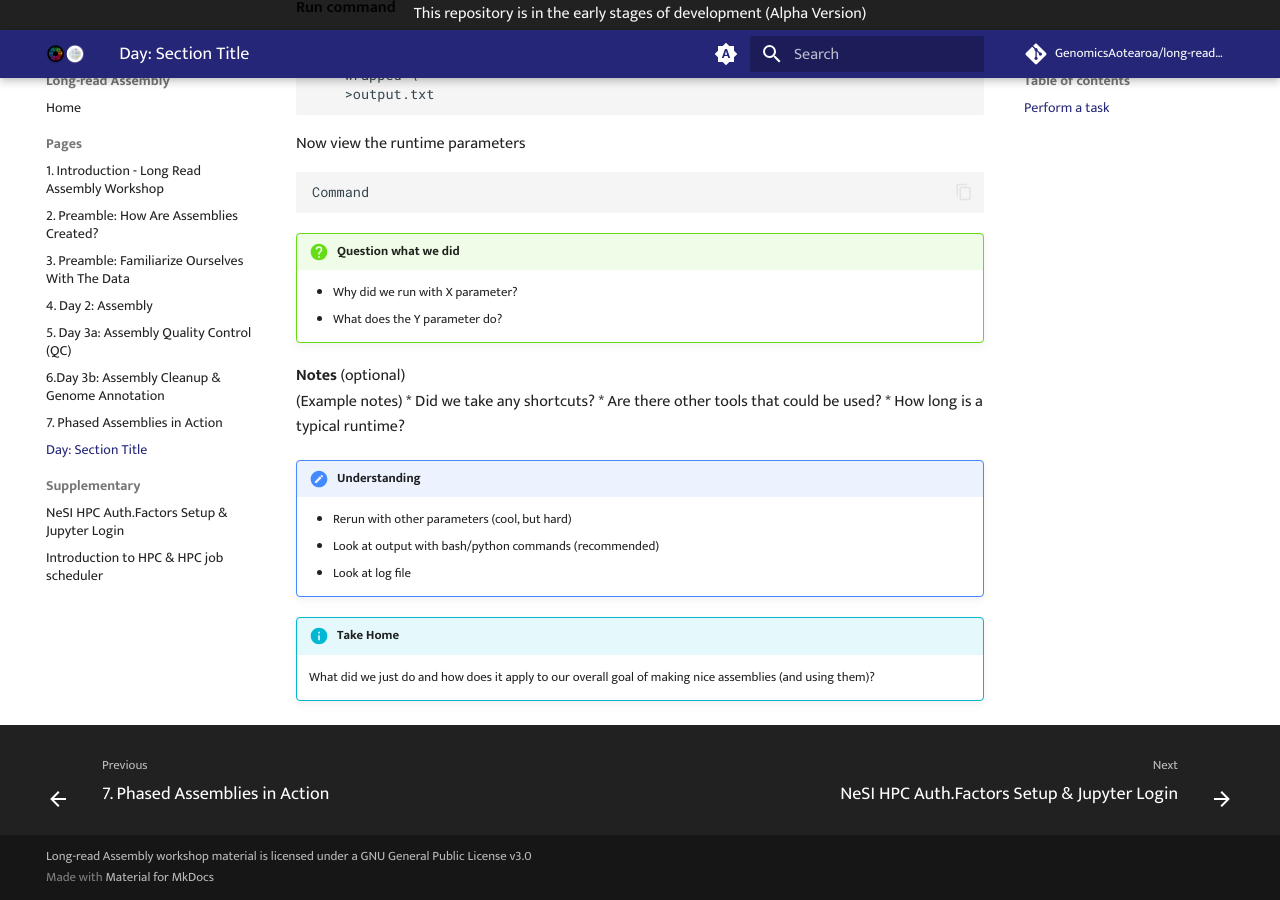
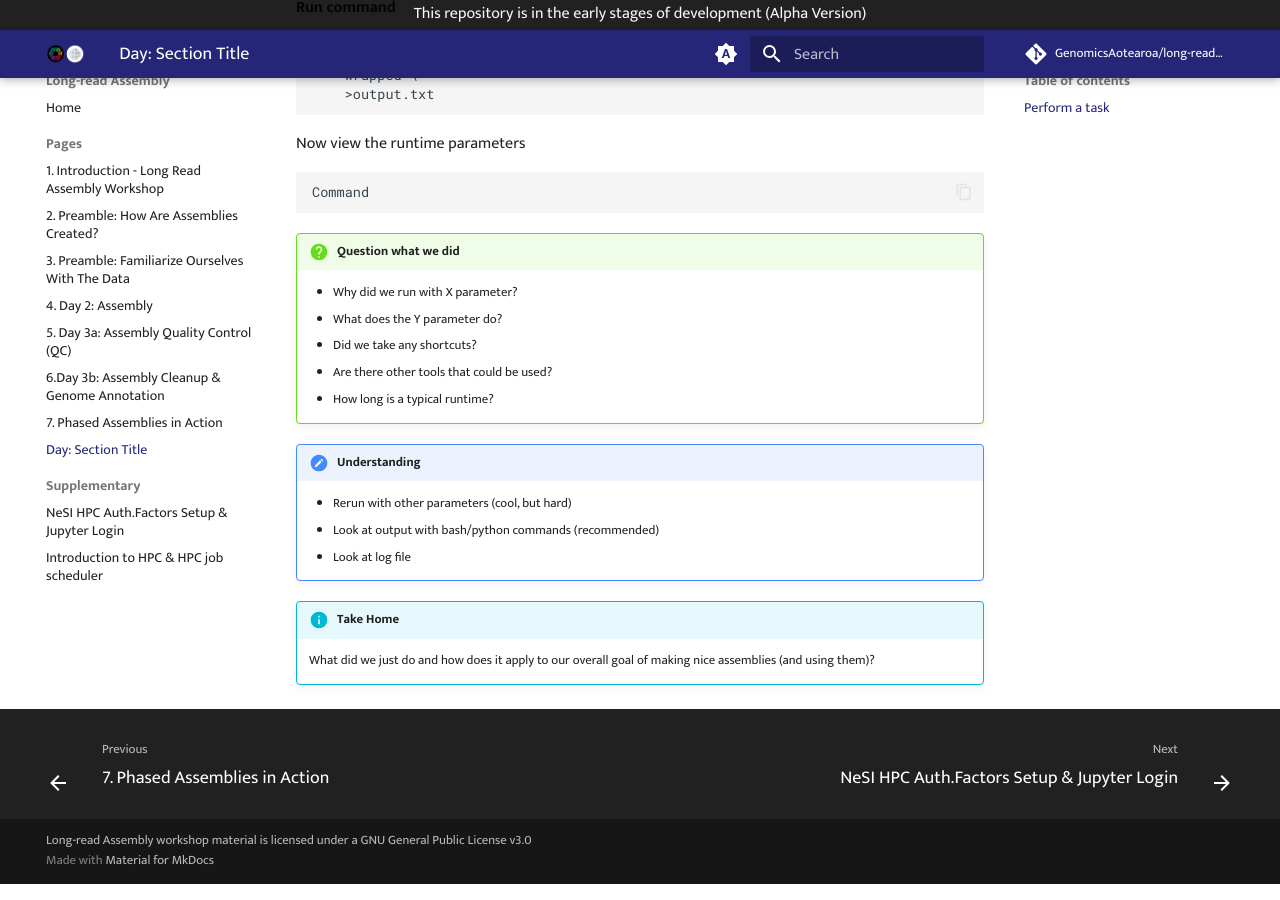
Before and after one commit to GenomicsAotearoa/long-read-assembly, an MkDocs documentation site: the page built from docs/pages/template.md, in a window 1280 px wide and 900 px high, scrolled down 547 px. Built offline with MkDocs 1.6.1 and Material for MkDocs 9.7.7, drawn with Linux system fonts in a browser that asks for light colours; comment, search, counter and statistics services are not loaded.

Commit message:
update template

```diff
--- a/docs/pages/template.md
+++ b/docs/pages/template.md
@@ -25,12 +25,9 @@ Command
 
     * Why did we run with X parameter?
     * What does the Y parameter do?
-
-**Notes** (optional)<br>
-(Example notes)
-* Did we take any shortcuts?
-* Are there other tools that could be used?
-* How long is a typical runtime?
+    * Did we take any shortcuts?
+    * Are there other tools that could be used?
+    * How long is a typical runtime?
 
 !!! into "Understanding"
 
```
